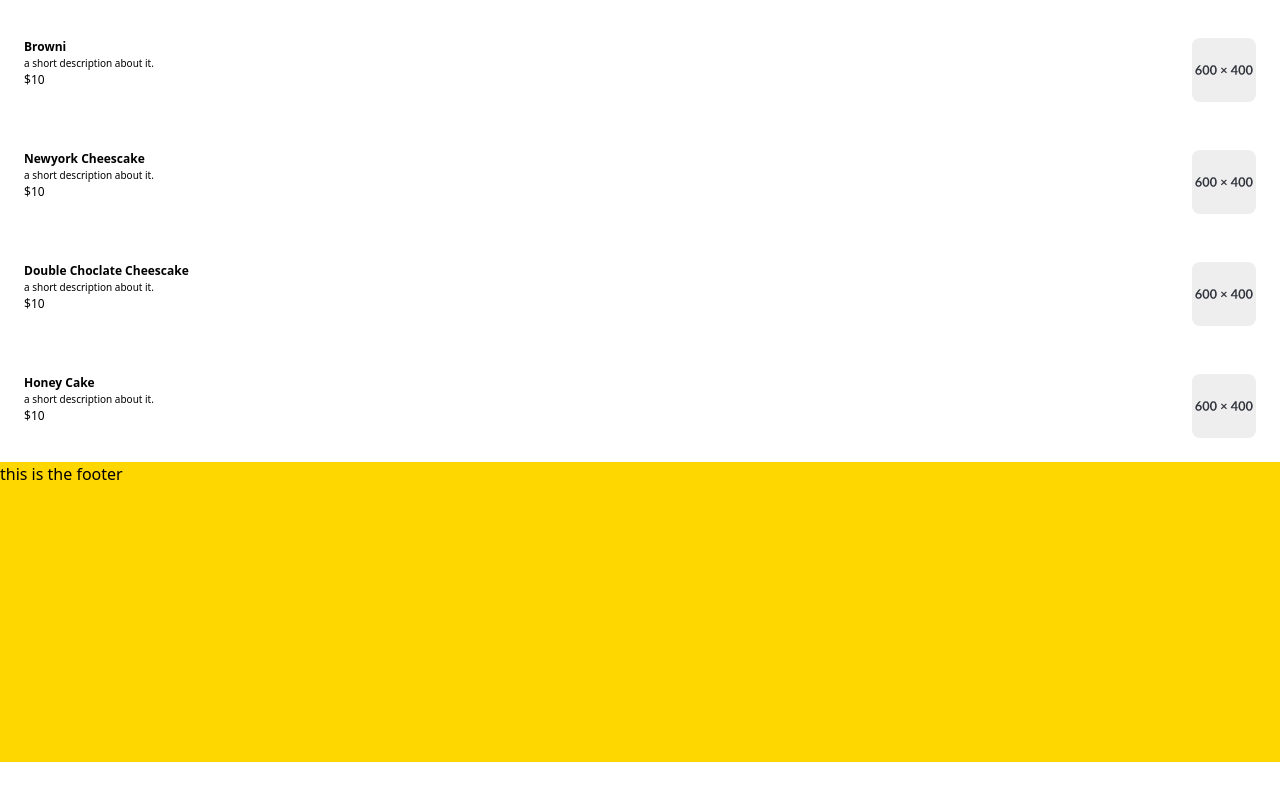
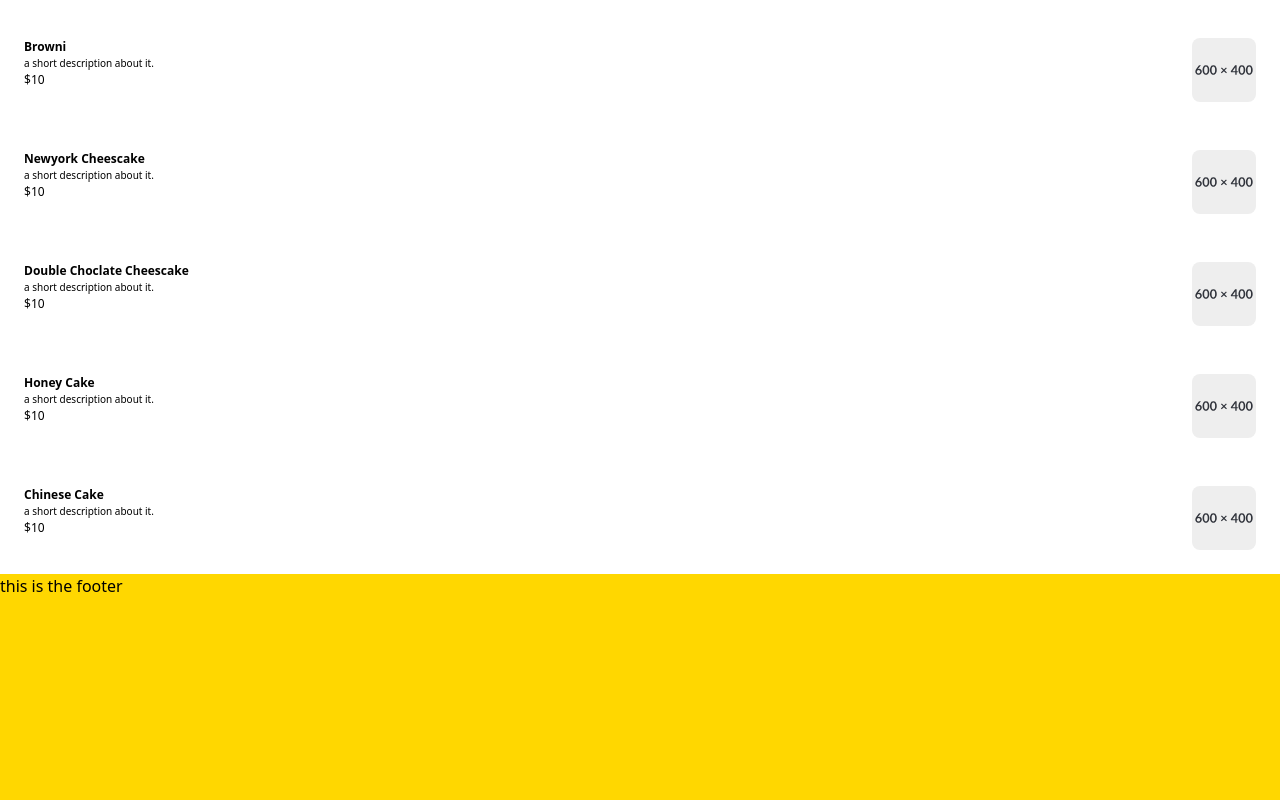
Before and after one commit to afragerami/pasiocafe, a React (Vite) app: page / in a window 1280 px wide. Shown: the part 3308-4108 px from the top of the page. Before the commit the page ends 4070 px from the top, so only its background shows below. Built offline with nearby package versions, Linux system fonts and the light colour scheme.

Commit message:
Added more products

```diff
--- a/data/ProductsData.ts
+++ b/data/ProductsData.ts
@@ -31,6 +31,7 @@ export default[
     { id:24, name:"Newyork Cheescake", category:"Cakes", price:10 ,stocked: true, featured:false},
     { id:25, name:"Double Choclate Cheescake", category:"Cakes", price:10 ,stocked: true, featured:false},
     { id:26, name:"Honey Cake", category:"Cakes", price:10 ,stocked: true, featured:false},
+    { id:27, name:"Chinese Cake", category:"Cakes", price:10 ,stocked: true, featured:false},
 
 
 ]
```
